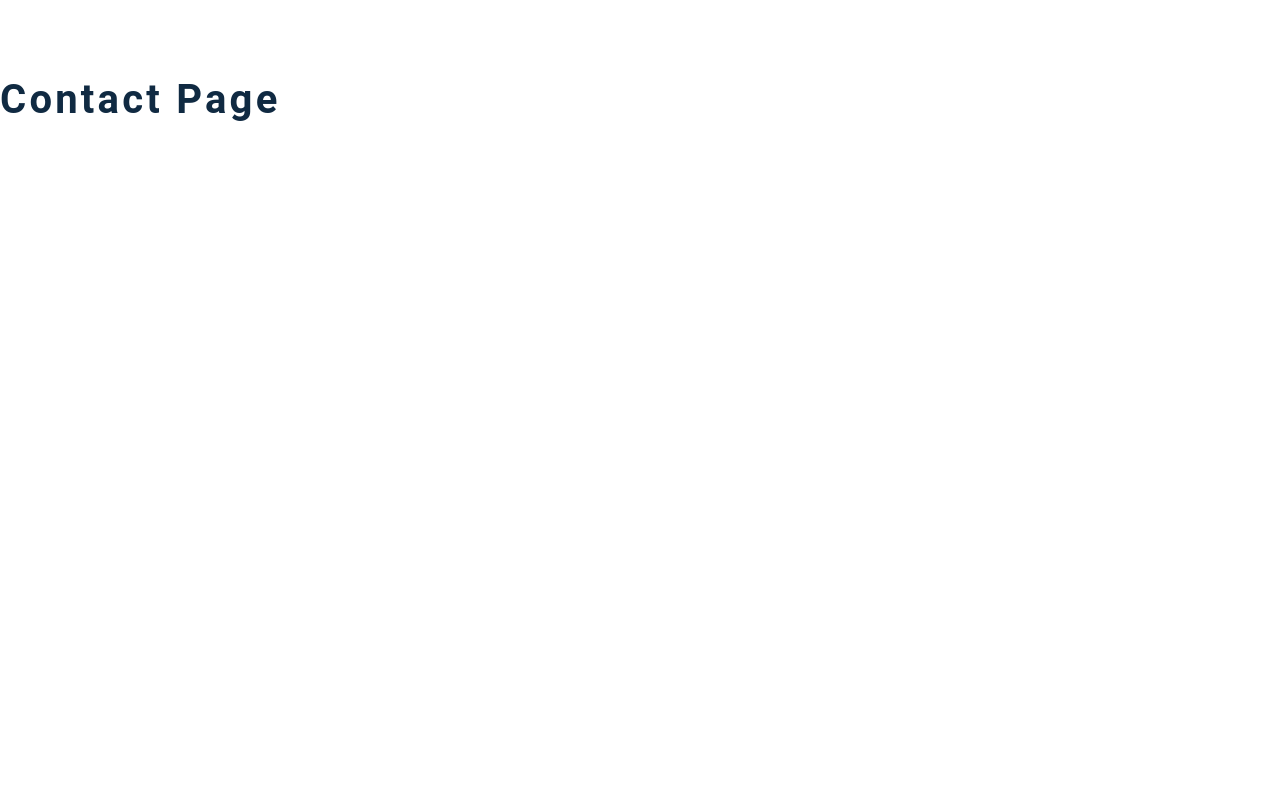
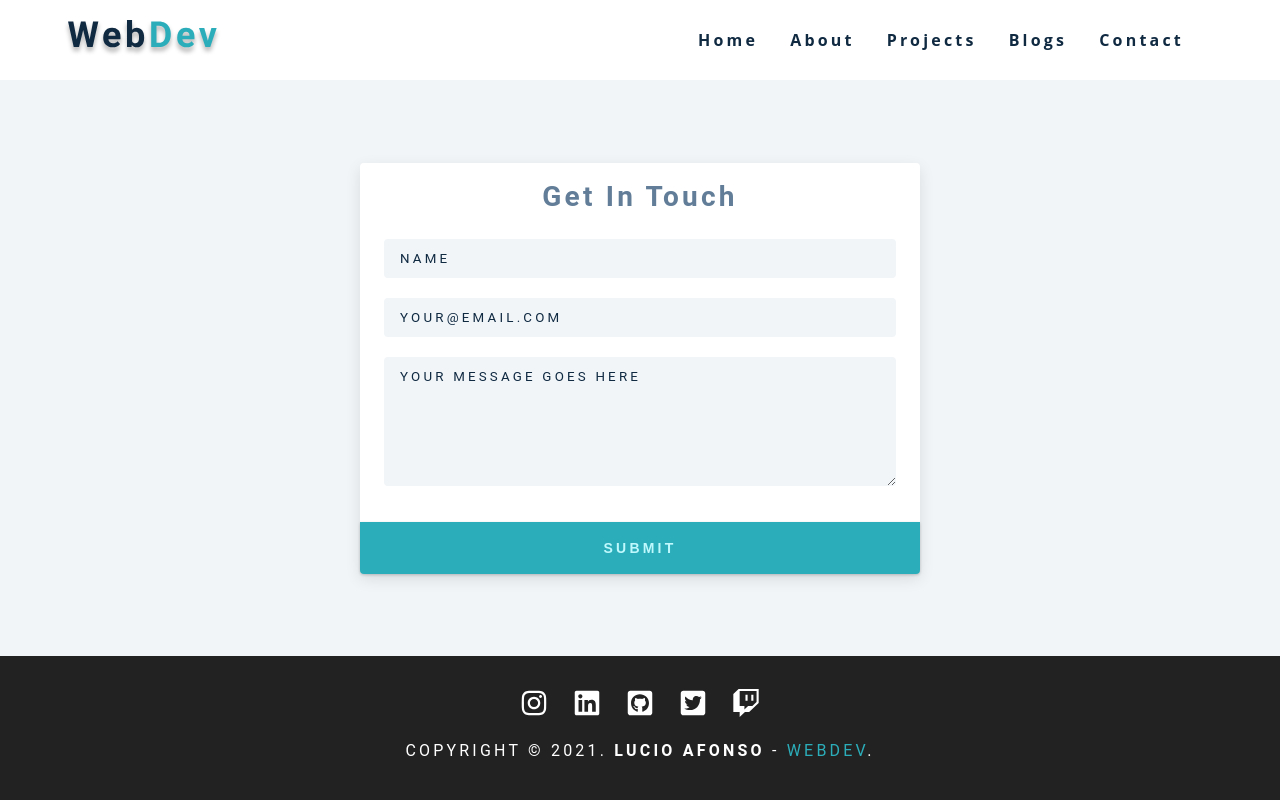
Before and after one commit to UnderGrounder96/strapi-portfolio, a Gatsby site: page /contact in a window 1280 px wide. Built offline with nearby package versions, Linux system fonts and the light colour scheme; Gatsby itself is replaced by a stand-in of ours.

Commit message:
WIP: contact page

```diff
--- a/src/pages/contact.js
+++ b/src/pages/contact.js
@@ -3,7 +3,44 @@ import React from "react"
 import Layout from "../components/layout"
 
 const ContactPage = () => {
-  return <h2>contact page</h2>
+  return (
+    <Layout>
+      <section className="contact-page">
+        <article className="contact-form">
+          <h3>Get in touch</h3>
+          <form method="post" rel="noreferrer noopener" target="_blank">
+            <div className="form-group">
+              <input
+                type="text"
+                name="name"
+                placeholder="name"
+                className="form-control"
+                required
+              />
+              <input
+                type="email"
+                name="email"
+                placeholder="your@email.com"
+                className="form-control"
+                required
+              />
+              <textarea
+                name="message"
+                name="message"
+                rows="7"
+                placeholder="your message goes here"
+                className="form-control"
+                required
+              ></textarea>
+            </div>
+            <button type="submit" className="submit-btn btn">
+              Submit
+            </button>
+          </form>
+        </article>
+      </section>
+    </Layout>
+  )
 }
 
 export default ContactPage
```
